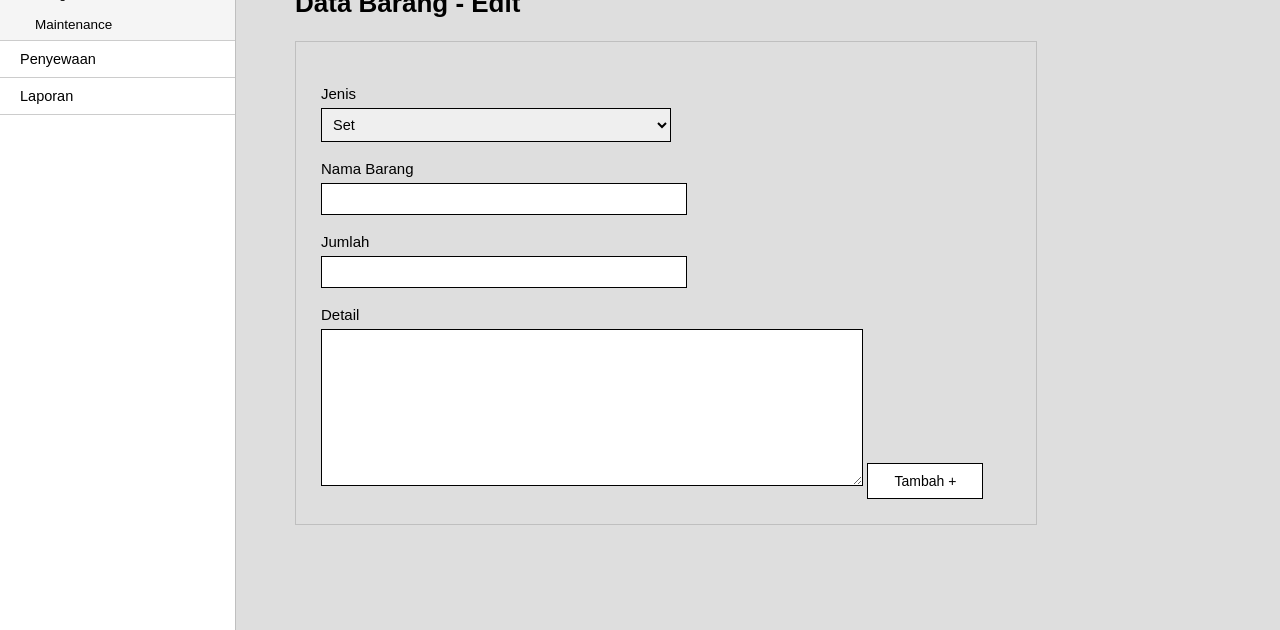
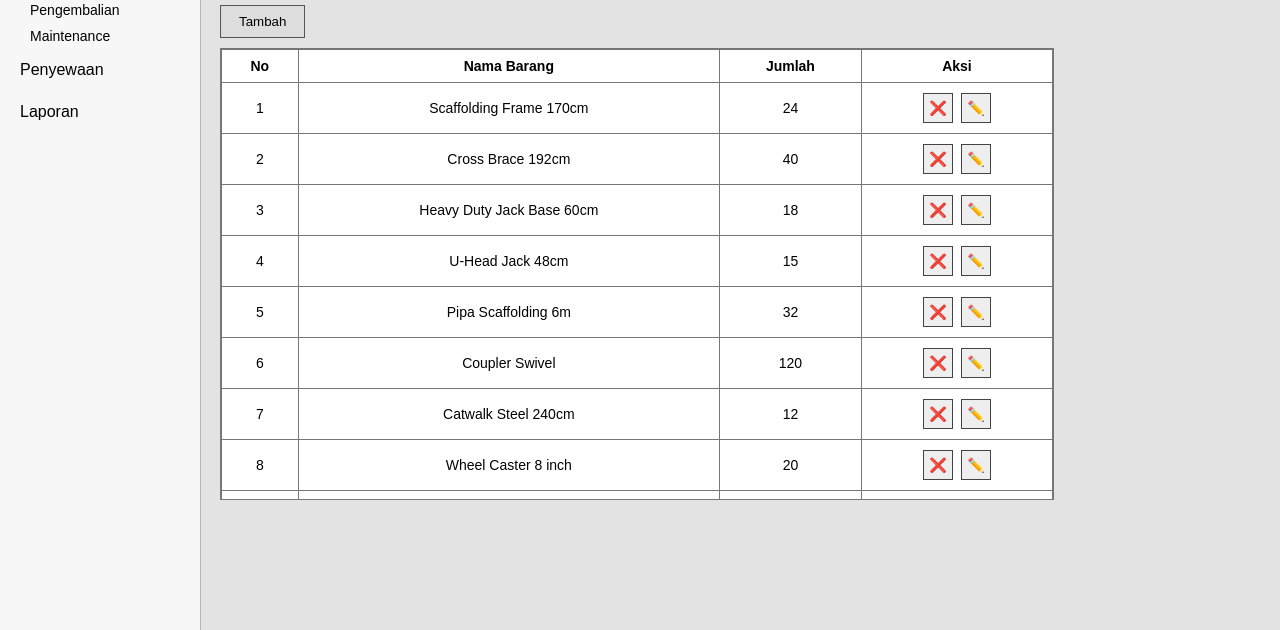
Before and after one commit to aqinn969/mppl-scaffolding, a plain HTML site: page index.html in a window 1280 px wide. Shown: the part 170-800 px from the top of the page. Drawn offline with Linux system fonts and the light colour scheme.

Commit message:
Add files via upload

```diff
--- a/index.html
+++ b/index.html
@@ -1,22 +1,23 @@
+<!-- HTML FILE -->
 <!DOCTYPE html>
 <html lang="en">
 <head>
-  <meta charset="UTF-8">
-  <title>Data Barang - Tambah</title>
-  <link rel="stylesheet" href="style.css">
+  <meta charset="UTF-8" />
+  <meta name="viewport" content="width=device-width, initial-scale=1.0" />
+  <title>Data Barang</title>
+  <link rel="stylesheet" href="style.css" />
 </head>
 <body>
 
-  <!-- Sidebar -->
 <div class="sidebar">
   <div class="sidebar-header">
     <span class="menu-icon">☰</span>
   </div>
-
   <div class="menu-item">Dashboard</div>
 
   <div class="menu-group">
     <div class="menu-item active">Barang ▾</div>
+
     <div class="submenu">
         <div class="submenu-item">Data barang</div>
         <div class="submenu-item">Pengembalian</div>
@@ -24,41 +25,36 @@
     </div>
 </div>
 
+
   <div class="menu-item">Penyewaan</div>
   <div class="menu-item">Laporan</div>
 </div>
 
-  <!-- Header -->
 <div class="header">
   <h2>MITRA BANGUN PRATAMA</h2>
   <img src="profile.jpg" class="profile" />
 </div>
 
-  <!-- Content -->
 <div class="content">
-    <div class="breadcrumb">🏠 Home > Data Barang</div>
+  <div class="breadcrumb">Home > Data Barang</div>
 
-    <h1 class="title">Data Barang - Edit</h1>
+  <h1 class="title">Data Barang</h1>
+  <button class="btn" id="btnTambah">Tambah</button>
 
-    <div class="form-container">
-
-      <label>Jenis</label>
-      <select class="input">
-        <option>Set</option>
-        <option>Unit</option>
-      </select>
-
-      <label>Nama Barang</label>
-      <input type="text" class="input">
-
-      <label>Jumlah</label>
-      <input type="number" class="input">
-
-      <label>Detail</label>
-      <textarea class="textarea"></textarea>
-
-      <button class="btn">Tambah +</button>
-
+  <div class="table-container">
+    <table>
+      <thead>
+        <tr>
+          <th>No</th>
+          <th>Nama Barang</th>
+          <th>Jumlah</th>
+          <th>Aksi</th>
+        </tr>
+      </thead>
+      <tbody id="tableBody">
+        <!-- Dummy rows generated by JS -->
+      </tbody>
+    </table>
   </div>
 </div>
 
--- a/script.js
+++ b/script.js
@@ -1,6 +1,47 @@
-// Klik submenu
-document.querySelectorAll(".submenu-item").forEach(item => {
-  item.addEventListener("click", () => {
-    alert("Klik: " + item.textContent.trim());
+// JS FILE
+
+// Generate dummy table rows exactly like layout preview
+const tableBody = document.getElementById("tableBody");
+
+// Generate table rows from scaffolding data
+const scaffoldingData = [
+  { id: 1, nama: "Scaffolding Frame 170cm", stok: 24 },
+  { id: 2, nama: "Cross Brace 192cm", stok: 40 },
+  { id: 3, nama: "Heavy Duty Jack Base 60cm", stok: 18 },
+  { id: 4, nama: "U-Head Jack 48cm", stok: 15 },
+  { id: 5, nama: "Pipa Scaffolding 6m", stok: 32 },
+  { id: 6, nama: "Coupler Swivel", stok: 120 },
+  { id: 7, nama: "Catwalk Steel 240cm", stok: 12 },
+  { id: 8, nama: "Wheel Caster 8 inch", stok: 20 },
+  { id: 9, nama: "Scaffolding Frame 120cm", stok: 33 },
+  { id: 10, nama: "Cross Brace 122cm", stok: 27 },
+  { id: 11, nama: "Catwalk Aluminium 200cm", stok: 14 },
+  { id: 12, nama: "Joint Pin Scaffolding", stok: 95 },
+  { id: 13, nama: "Base Plate Solid", stok: 50 },
+  { id: 14, nama: "Pipa Scaffolding 3m", stok: 60 },
+  { id: 15, nama: "Clamp Fixed", stok: 140 },
+  { id: 16, nama: "Clamp Swivel Heavy Duty", stok: 88 },
+  { id: 17, nama: "Scaffolding Stairway 180cm", stok: 9 },
+  { id: 18, nama: "Scaffolding Ladder", stok: 17 },
+  { id: 19, nama: "Roda Caster 6 inch", stok: 45 },
+  { id: 20, nama: "Platform Steel 300cm", stok: 11 }
+];
+
+function generateTable() {
+  tableBody.innerHTML = "";
+  scaffoldingData.forEach((item, index) => {
+    const tr = document.createElement("tr");
+    tr.innerHTML = `
+      <td>${index + 1}</td>
+      <td>${item.nama}</td>
+      <td>${item.stok}</td>
+      <td>
+        <div class="aksi-btn">❌</div>
+        <div class="aksi-btn">✏️</div>
+      </td>
+    `;
+    tableBody.appendChild(tr);
   });
-});
+}
+
+generateTable();
--- a/style.css
+++ b/style.css
@@ -1,129 +1,129 @@
+/* CSS FILE */
+/* DATA BARANG */
+
 body {
   margin: 0;
   font-family: Arial, sans-serif;
-  background: #dedede;
+  background: #e3e3e3;
 }
 
-/* Sidebar */
+/* SIDEBAR */
 .sidebar {
+  width: 200px;
+  height: 100vh;
+  background: #f7f7f7;
+  border-right: 1px solid #b8b8b8;
   position: fixed;
   top: 0;
   left: 0;
-  width: 235px;      /* sebelumnya 260px */
-  height: 100%;
-  background: #fff;
-  border-right: 1px solid #bfbfbf;
-  padding-top: 15px;
+  padding-top: 10px;
+}
+.sidebar-header {
+  padding: 10px;
+  text-align: center;
+}
+.menu-icon {
+  font-size: 22px;
+  cursor: pointer;
+}
+.brand {
+  padding-left: 20px;
+  margin-top: 10px;
+  font-weight: bold;
+}
+.menu-item {
+  padding: 12px 20px;
+  cursor: pointer;
+}
+.menu-item:hover,
+.menu-item.active {
+  background: #d7d7d7;
+}
+.submenu {
+  margin-left: 30px;
+  font-size: 14px;
+}
+.submenu div {
+  padding: 5px 0;
 }
 
-.sidebar-header {
-  padding-left: 20px;
-  font-size: 24px;
+/* HEADER */
+.header {
+  margin-left: 200px;
+  height: 70px;
+  background: white;
+  border-bottom: 1px solid #b8b8b8;
+  display: flex;
+  justify-content: space-between;
+  align-items: center;
+  padding: 0 20px;
 }
-
-.brand {
-  padding: 12px 20px;
-  font-size: 17px;
-  border-bottom: 1px solid #ccc;
-}
-
-.menu-item {
-  padding: 10px 20px;
-  border-bottom: 1px solid #ccc;
-  cursor: pointer;
-  font-size: 14.5px;
-}
-
-.menu-item.active {
-  background: #eee;
-}
-
-.submenu {
-  padding-left: 35px;
-  background: #f5f5f5;
-  border-bottom: 1px solid #ccc;
-}
-
-.submenu div {
-  padding: 8px 0;
-  font-size: 13.5px;
-}
-
-/* Header */
-.header {
-  position: fixed;
-  left: 235px;      /* sesuaikan sidebar */
-  top: 0;
-  right: 0;
-  height: 70px;     /* sedikit diperkecil */
-  background: #fff;
-  border-bottom: 1px solid #bfbfbf;
-  display: flex;
-  align-items: center;
-  justify-content: space-between;
-  padding: 0 30px;
-}
-
-.header .profile {
-  width: 48px;
-  height: 48px;
+.profile {
+  width: 45px;
+  height: 45px;
   border-radius: 50%;
 }
 
-/* Content */
+/* CONTENT */
 .content {
-  margin-left: 235px;
-  margin-top: 90px;
-  padding: 35px 60px;
+  margin-left: 200px;
+  padding: 20px;
+}
+.breadcrumb {
+  font-size: 14px;
+  margin-bottom: 10px;
+}
+.title {
+  margin-top: 0;
+}
+.btn {
+  padding: 8px 18px;
+  background: #ddd;
+  border: 1px solid #555;
+  cursor: pointer;
+  margin-bottom: 10px;
 }
 
-.breadcrumb {
-  font-size: 14px;
-  margin-bottom: 12px;
+/* TABLE */
+.table-container {
+  width: 80%;
+  background: white;
+  border: 1px solid #777;
+  overflow-y: scroll;
+  max-height: 450px;
+
+
 }
 
-.title {
-  font-size: 26px;
-  font-weight: bold;
-  margin-bottom: 22px;
+table {
+  width: 100%;
+  border-collapse: collapse;
+  font-size: 14px;
+}
+th, td {
+  border: 1px solid #777;
+  padding: 8px;
+  text-align: center;
 }
 
-/* Form Area */
-.form-container {
-  background: #dedede;
-  padding: 25px;
-  width: 690px;     /* sebelumnya 750px */
-  border: 1px solid #bfbfbf;
+.aksi-btn {
+  width: 28px;
+  height: 28px;
+  border: 1px solid #444;
+  display: inline-flex;
+  justify-content: center;
+  align-items: center;
+  margin: 2px;
+  cursor: pointer;
+  background: #eee;
+}
+.submenu-item {
+  padding: 6px 10px;
+  cursor: pointer;
 }
 
-label {
-  display: block;
-  margin-top: 18px;
-  font-size: 15px;
+.submenu-item:hover {
+  background: #dcdcdc;
 }
 
-.input {
-  width: 350px;     /* sebelumnya 380px */
-  padding: 7px;
-  margin-top: 6px;
-  border: 1px solid black;
-  font-size: 14.5px;
-}
-
-.textarea {
-  width: 520px;     /* sebelumnya 550px */
-  height: 135px;    /* sebelumnya 150px */
-  padding: 10px;
-  margin-top: 6px;
-  border: 1px solid black;
-  font-size: 14.5px;
-}
-
-.btn {
-  margin-top: 22px;
-  padding: 9px 26px;
-  background: #fff;
-  border: 1px solid black;
-  cursor: pointer;
-  font-size: 14px;
-}
+/* SET TAMBAH */
```
Lines whose indentation alone changed are shown as unchanged.
